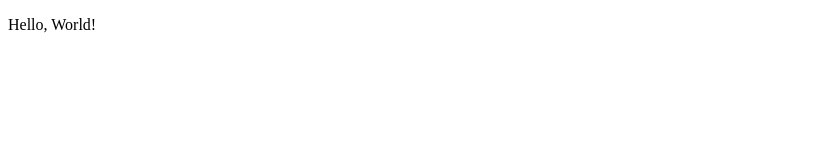
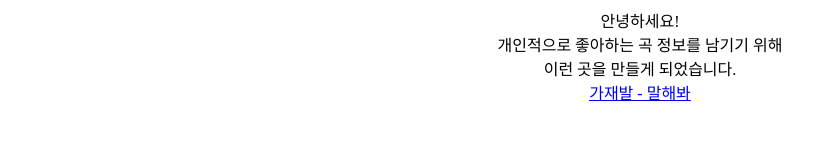
Before and after one commit to martyx4/main, a plain HTML site: page index.html in a window 1280 px wide. Shown: the whole page, without its empty margins (0-835 px from the left). Drawn offline with Linux system fonts and the light colour scheme.

Commit message:
Update index.html

```diff
--- a/index.html
+++ b/index.html
@@ -4,9 +4,12 @@
 	<meta charset="UTF-8">
 	<meta http-equiv="X-UA-Compatible" content="IE=edge">
 	<meta name="viewport" content="width=device-width, initial-scale=1.0">
-	<title>Portfolio</title>
+	<title>트랙매냐!</title>
 </head>
 <body>
-  <p>Hello, World!</p>
+	  <center>안녕하세요!<center>
+	  <center>개인적으로 좋아하는 곡 정보를 남기기 위해<center>
+	<center>이런 곳을 만들게 되었습니다.<center>
+		<center><a href="/gazaebal/talk/talk.html">가재발 - 말해봐</a><center>
 </body>
 </html>
```
